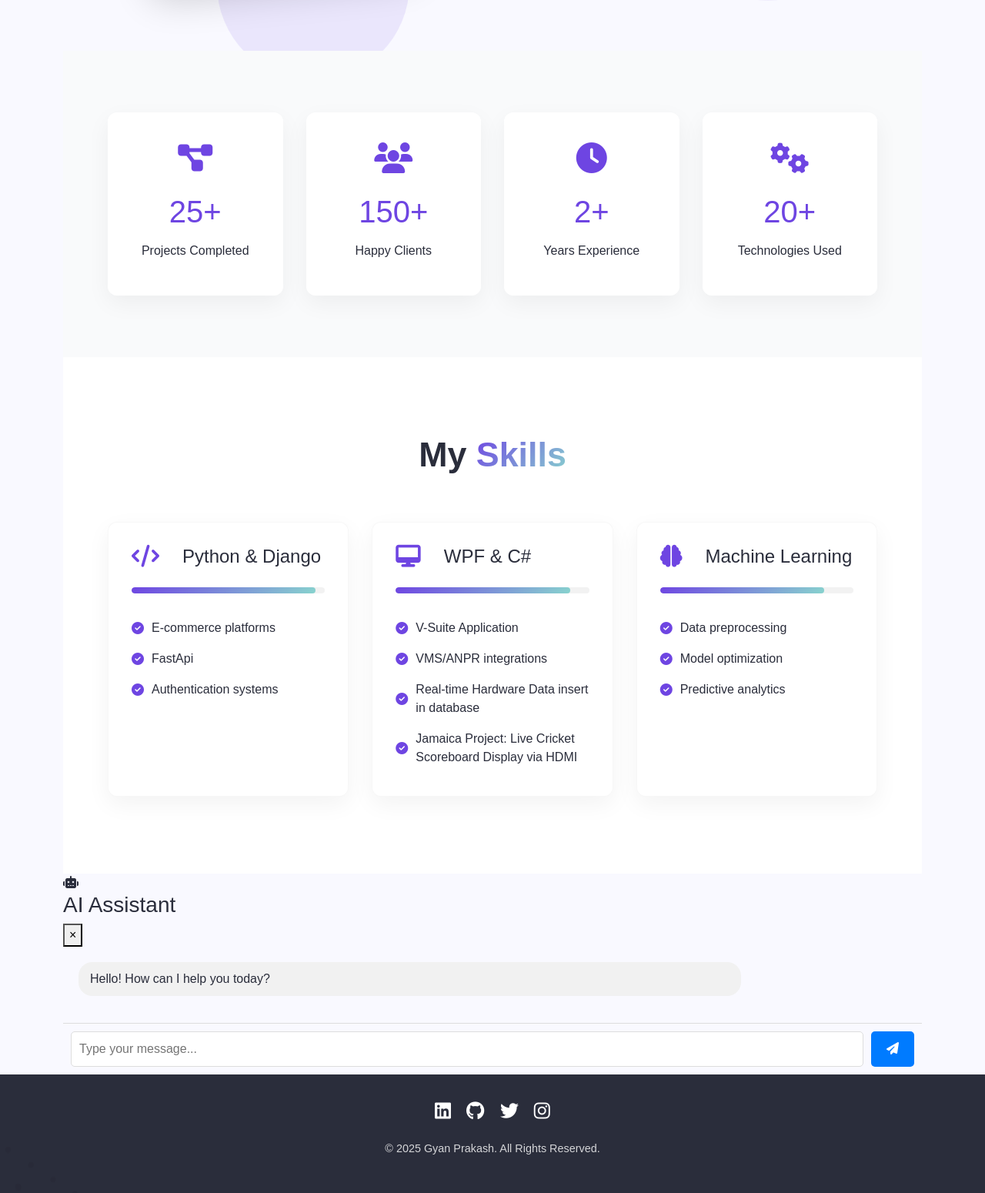
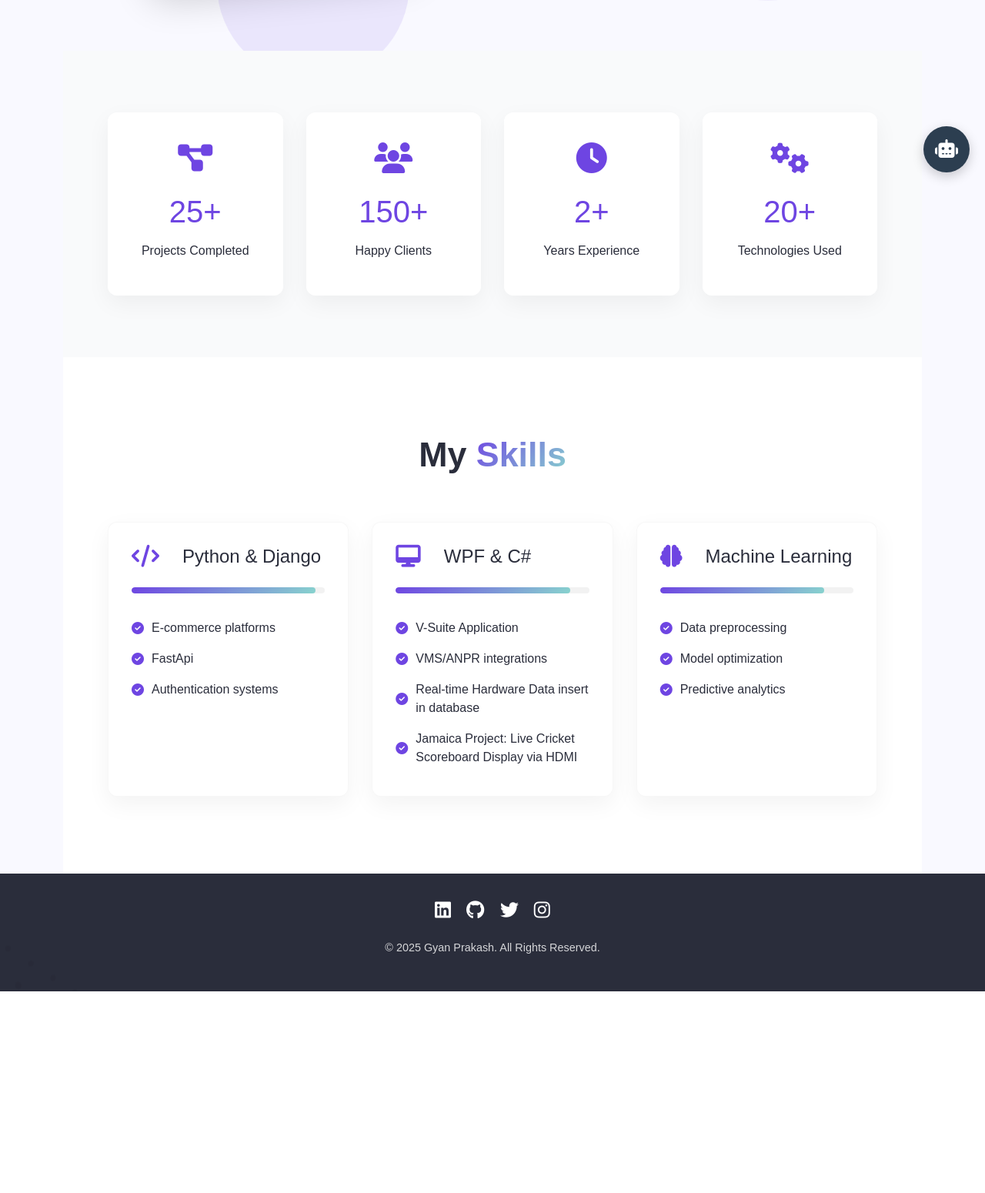
Before and after one commit to guptagyan/my-portfolio, a Django app: page / in a window 1280 px wide. Shown: the part 556-2106 px from the top of the page at 77% size. After the commit the page ends 1844 px from the top, so only its background shows below. Run offline with Django 5.2, Linux system fonts and the light colour scheme.

Commit message:
new change chatbot in baseclass

```diff
--- a/mainapp/static/css/style.css
+++ b/mainapp/static/css/style.css
@@ -218,48 +218,99 @@ footer::before {
 }
 
 
-.chat-container {
-    border: 1px solid #ddd;
-    border-radius: 10px;
+.chatbot-container {
+        position: fixed;
+        bottom: 20px;
+        right: 20px;
+        width: 350px;
         height: 500px;
+        background: white;
+        border-radius: 15px;
+        box-shadow: 0 5px 15px rgba(0,0,0,0.2);
         display: flex;
         flex-direction: column;
+        z-index: 1000;
+        transform: translateY(100%);
+        opacity: 0;
+        transition: all 0.3s ease;
     }
-.chat-messages {
+
+    .chatbot-container.active {
+        transform: translateY(0);
+        opacity: 1;
+    }
+
+    .chatbot-header {
+        padding: 15px;
+        background: #2c3e50;
+        color: white;
+        border-top-left-radius: 15px;
+        border-top-right-radius: 15px;
+        display: flex;
+        justify-content: space-between;
+        align-items: center;
+    }
+
+    .chatbot-messages {
         flex: 1;
-    padding: 20px;
+        padding: 15px;
         overflow-y: auto;
     }
-.chat-input {
+
+    .chatbot-input {
+        display: flex;
         padding: 10px;
-    display: flex;
-    border-top: 1px solid #ddd;
+        border-top: 1px solid #eee;
     }
-#user-input {
+
+    .chatbot-text-input {
         flex: 1;
         padding: 10px;
         border: 1px solid #ddd;
         border-radius: 5px;
+        margin-right: 10px;
     }
-#send-btn {
-    margin-left: 10px;
-    padding: 10px 20px;
-    background: #007bff;
+
+    .chatbot-send-btn {
+        background: #2c3e50;
         color: white;
         border: none;
         border-radius: 5px;
+        padding: 0 15px;
+        cursor: pointer;
     }
+
+    .chatbot-toggle-btn {
+        position: fixed;
+        bottom: 20px;
+        right: 20px;
+        width: 60px;
+        height: 60px;
+        background: #2c3e50;
+        color: white;
+        border: none;
+        border-radius: 50%;
+        font-size: 24px;
+        cursor: pointer;
+        box-shadow: 0 5px 15px rgba(0,0,0,0.2);
+        z-index: 999;
+    }
+
     .message {
         margin-bottom: 15px;
         padding: 10px 15px;
         border-radius: 18px;
         max-width: 80%;
     }
+
     .user-message {
         background: #e3f2fd;
         margin-left: auto;
+        border-bottom-right-radius: 5px;
     }
+
     .bot-message {
         background: #f1f1f1;
         margin-right: auto;
+        border-bottom-left-radius: 5px;
     }
--- a/mainapp/templates/base.html
+++ b/mainapp/templates/base.html
@@ -16,6 +16,7 @@
     <link rel="stylesheet" href="{% static 'css/contact.css' %}">
     <link rel="stylesheet" href="{% static 'css/project.css' %}">
 
+
 </head>
 <body>
     <!-- Scroll Indicator -->
@@ -24,6 +25,10 @@
     <!-- Navbar Section -->
     <nav class="navbar navbar-expand-lg navbar-light fixed-top">
         <div class="container">
+            {% comment %} <a class="navbar-brand" href="{% url 'home' %}">
+                <img src="{% static 'images/logo.png' %}" alt="Gyan Prakash Logo" class="animate__animated animate__fadeInLeft">
+            </a> {% endcomment %}
+
             <a class="navbar-brand gyan-logo animate__animated animate__bounceIn" href="{% url 'home' %}">
     <div class="gyan-circle">
         GYAN
@@ -40,12 +45,15 @@
                     <li class="nav-item"><a class="nav-link {% if request.path == '/' %}active{% endif %}" href="{% url 'home' %}">Home</a></li>
                     <li class="nav-item"><a class="nav-link {% if request.path == '/about/' %}active{% endif %}" href="{% url 'about' %}">About</a></li>
                     <li class="nav-item"><a class="nav-link {% if request.path == '/resume/' %}active{% endif %}" href="{% url 'resume' %}">Resume</a></li>
+
                     <li class="nav-item">
     <a class="nav-link {% if request.path == '/projects/' %}active{% endif %}"
-                           href="{% url 'projects' %}">
+       href="{% url 'projects' %}">  <!-- Without namespace -->
        Projects
     </a>
 </li>
+
+                    <!-- <li class="nav-item"><a class="nav-link {% if request.path == '/projects/' %}active{% endif %}" href="{% url 'projects' %}">Projects</a></li> -->
                     <li class="nav-item"><a class="nav-link {% if request.path == '/contact/' %}active{% endif %}" href="{% url 'contact' %}">Contact</a></li>
                 </ul>
             </div>
@@ -58,26 +66,6 @@
         {% endblock %}
     </div>
 
-    <!-- Chatbot Section -->
-    <div class="container chatbot-container">
-        <div class="chatbot-toggle" id="chatbot-toggle">
-            <i class="fas fa-robot"></i>
-        </div>
-        <div class="chatbot-window" id="chatbot-window">
-            <div class="chatbot-header">
-                <h3>AI Assistant</h3>
-                <button class="close-chatbot" id="close-chatbot">&times;</button>
-            </div>
-            <div class="chat-messages" id="chat-messages">
-                <!-- Messages will appear here -->
-            </div>
-            <div class="chat-input">
-                <input type="text" id="user-input" placeholder="Type your message...">
-                <button id="send-btn"><i class="fas fa-paper-plane"></i></button>
-            </div>
-        </div>
-    </div>
-
     <!-- Footer Section (Sticky at Bottom) -->
     <footer class="animate__animated animate__fadeInUp">
         <div class="container">
@@ -86,13 +74,16 @@
                     <a href="https://www.linkedin.com/in/gyan-prakash-691a0b238/" class="animate__animated animate__bounceIn delay-1"><i class="fab fa-linkedin"></i></a>
                     <a href="#" class="animate__animated animate__bounceIn delay-2"><i class="fab fa-github"></i></a>
                     <a href="#" class="animate__animated animate__bounceIn delay-3"><i class="fab fa-twitter"></i></a>
+
                     <a href="https://www.instagram.com/gyan1436/" class="social-link" target="_blank">
   <i class="fab fa-instagram"></i>
 </a>
+
                 </div>
                 <p class="copyright">&copy; 2025 Gyan Prakash. All Rights Reserved.</p>
             </div>
         </div>
+
     </footer>
 
     <!-- Bootstrap & Custom JS -->
@@ -124,14 +115,10 @@
             }
         });
 
-        // Chatbot functionality
         document.addEventListener('DOMContentLoaded', function() {
     const userInput = document.getElementById('user-input');
     const sendBtn = document.getElementById('send-btn');
     const chatMessages = document.getElementById('chat-messages');
-            const chatbotToggle = document.getElementById('chatbot-toggle');
-            const chatbotWindow = document.getElementById('chatbot-window');
-            const closeChatbot = document.getElementById('close-chatbot');
 
     function addMessage(text, isUser) {
         const messageDiv = document.createElement('div');
@@ -165,15 +152,6 @@
         }
     }
 
-            // Toggle chatbot window
-            chatbotToggle.addEventListener('click', function() {
-                chatbotWindow.classList.toggle('show');
-            });
-
-            closeChatbot.addEventListener('click', function() {
-                chatbotWindow.classList.remove('show');
-            });
-
     sendBtn.addEventListener('click', sendMessage);
     userInput.addEventListener('keypress', function(e) {
         if (e.key === 'Enter') {
@@ -185,5 +163,23 @@
     addMessage("Hello! How can I help you today?", false);
 });
     </script>
+
+    <!-- Add this just before the closing </body> tag in your base.html -->
+<div class="chatbot-container">
+    <div class="chatbot-header">
+        <span>AI Assistant</span>
+        <button class="chatbot-close-btn"><i class="fas fa-times"></i></button>
+    </div>
+    <div class="chatbot-messages">
+        <!-- Messages will appear here -->
+    </div>
+    <div class="chatbot-input">
+        <input type="text" placeholder="Ask me anything..." class="chatbot-text-input">
+        <button class="chatbot-send-btn"><i class="fas fa-paper-plane"></i></button>
+    </div>
+</div>
+<button class="chatbot-toggle-btn">
+    <i class="fas fa-robot"></i>
+</button>
 </body>
 </html>
```
Lines whose indentation alone changed are shown as unchanged.
